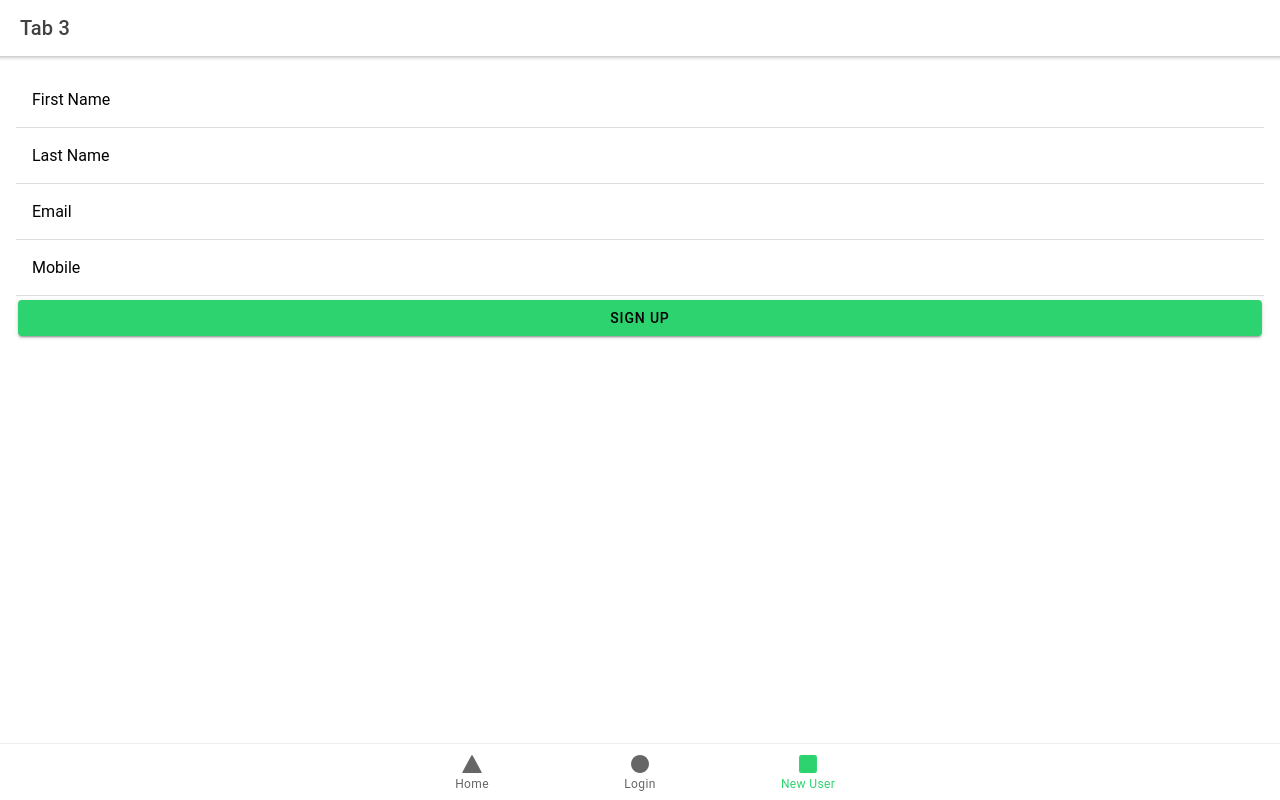
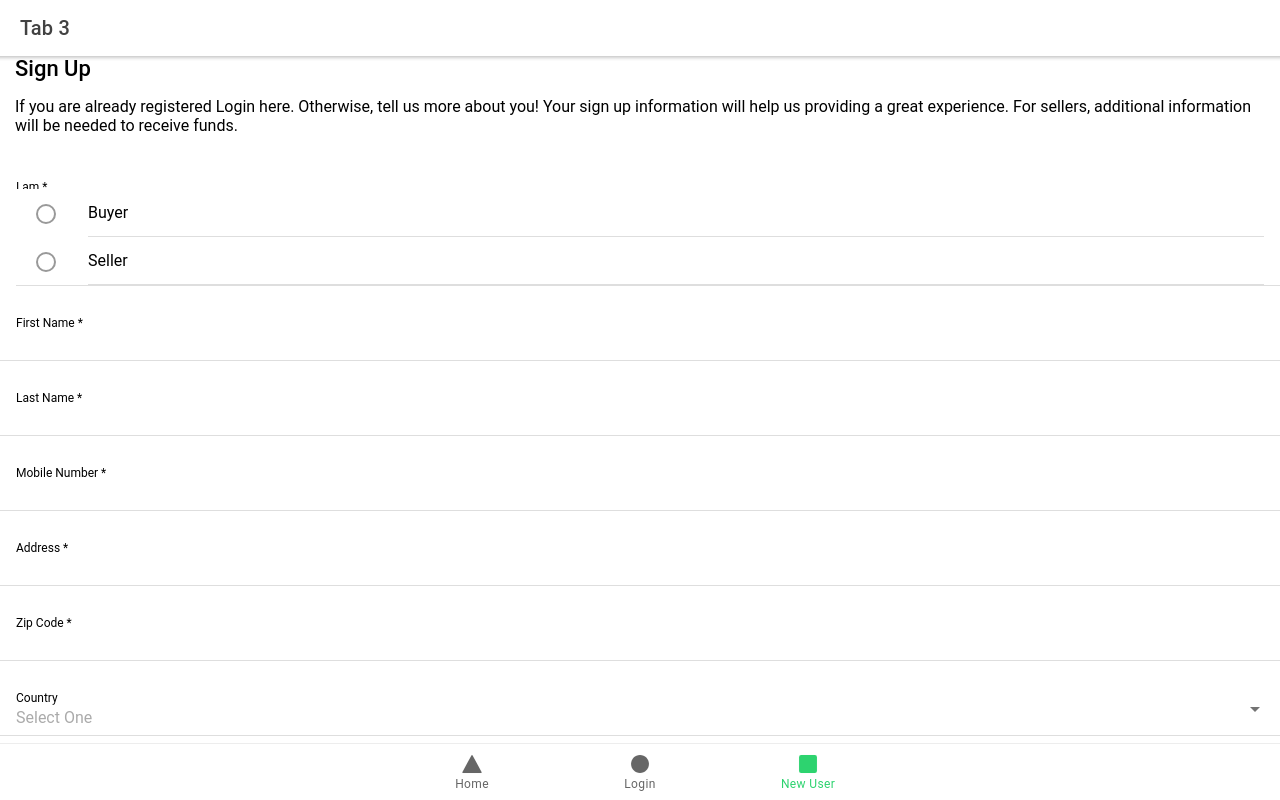
Before and after one commit to ShivSeth/mandi-data, a React (Create React App) app: page /tab3 in a window 1280 px wide. Built offline with nearby package versions, Linux system fonts and the light colour scheme.

Commit message:
Form Changes

```diff
--- /dev/null
+++ b/src/components/Form/form.scss
@@ -0,0 +1,20 @@
+.forms {
+  .input-element {
+    max-width: 95%;
+  }
+  .error-icon {
+    position: absolute;
+    bottom: 8px;
+    right: 10px;
+  }
+  .radio-container {
+    width: 100%;
+  }
+  .space-20 {
+    margin-top: 20px;
+  }
+
+}
+.x-15 {
+  margin: 0 15px 15px;
+}
--- /dev/null
+++ b/src/components/Form/index.tsx
@@ -0,0 +1,92 @@
+
+import { useState } from 'react';
+import { IonItem, IonLabel, IonInput, IonButton, IonIcon, IonRadio, IonRadioGroup, IonSelect, IonSelectOption, IonCheckbox, IonList } from '@ionic/react';
+import {useForm} from 'react-hook-form';
+import { alertCircleOutline } from "ionicons/icons";
+
+import './form.css'
+
+export const Form =  ({ ...props }) => {
+  const [formData, setFormData] = useState<string>('');
+
+  const { register, handleSubmit, formState: { errors } } = useForm({
+		mode: "onTouched",
+		reValidateMode: "onChange"
+	});
+
+  const updateData = (data: any) => {
+    const formArr = formData;
+
+    console.log('updateData', data, data.target.name);
+  }
+
+  const onSubmit = (data: any) => {
+    console.log(data);
+  }
+
+  return (
+    <>
+      <h3 className='x-15'> {props.title}</h3>
+      <div className='x-15'>{props.subContent}</div>
+      <form onSubmit={ handleSubmit(onSubmit) } className="forms">
+        { props.fields.map((field: any, index: any) => {
+          const { label, required, requiredOptions, props } = field;
+
+          return (
+            <IonItem key={ `form_field_${ index }` }>
+                {props.type === 'radio' &&
+                  <IonRadioGroup className="radio-container" name={props.name} key={props.type} onIonChange={e => updateData(e)}>
+                    {label && <IonLabel className="space-20" position="stacked">{ label } </IonLabel>}
+                    { props.radioOptions.map((item: any, i: any) => {
+                      return (
+                        <IonItem key={`radio_field_${i}`}>
+                          <IonLabel>{item}</IonLabel>
+                          <IonRadio slot="start" value={item} />
+                        </IonItem>
+                      )
+                    }) }
+                  </IonRadioGroup>
+                }
+                {props.type === 'select' &&
+                  <>
+                    {label && <IonLabel className="space-20" position="stacked">{ label } </IonLabel>}
+                    <IonSelect key={props.type} placeholder="Select One" onIonChange={e => updateData(e)} { ...register(props.name, { required, ...requiredOptions }) }>
+                      { props.optionsData.map((item: any, s: any) => {
+                        return (
+                          <IonSelectOption key={`selectoption_${s}`} value={item.code}>{item.value}</IonSelectOption>
+                        )
+                      }) }
+                    </IonSelect>
+                  </>
+                }
+                {props.type === 'checkbox' &&
+                  <>
+                    {label && <IonLabel className="space-20" position="stacked">{ label } </IonLabel>}
+                    { props.checkboxOptions.map((item: any, c: any) => {
+                      return (
+                          <IonList key={`checkbox_${c}`} className='radio-container'>
+                            <IonItem key={`checkbox_item_${c}`} >
+                              <IonLabel >{item}</IonLabel>
+                              <IonCheckbox slot="start" key={`checkbox_${c}`} value={item} { ...register(props.name, { required, ...requiredOptions }) }/>
+                            </IonItem>
+                          </IonList>
+                      )
+                    }) }
+                  </>
+                }
+                {props.type !== 'radio' && props.type !== 'select' && props.type !== 'checkbox' &&
+                  <>
+                    {label && <IonLabel className="space-20" position="stacked">{ label } </IonLabel>}
+                    <IonInput className='input-element' { ...props } { ...register(props.name, { required, ...requiredOptions }) } />
+                  </>
+                }
+              { required && errors[props.name] && <IonIcon className="error-icon" icon={ alertCircleOutline } color="danger" /> }
+            </IonItem>
+          );
+        })}
+
+        <IonButton type="submit" className="ion-margin-top" expand="full">Submit</IonButton>
+      </form>
+    </>
+  );
+};
--- a/src/components/Registration/index.tsx
+++ b/src/components/Registration/index.tsx
@@ -1,33 +1,158 @@
-import React, {useState, useEffect } from 'react';
-import { IonItem, IonLabel, IonInput, IonButton, IonCheckbox } from '@ionic/react';
+import React from 'react';
 import { APIService } from '../../Services/api';
+import {Form} from '../Form';
 
 const Registration: React.FC = () => {
+	const formData = [
+    {
+      label: "I am *",
+			required: true,
+			props: {
+				name: "userType",
+        type: "radio",
+        radioOptions : [
+          'Buyer',
+          'Seller'
+        ]
+			}
+    },
+    {
+			label: "First Name *",
+			required: true,
+			props: {
+				name: "firstname",
+        type: "text",
+        maxLength: 30
+			}
+		},
+    {
+			label: "Last Name *",
+			required: true,
+			props: {
+				name: "lastName",
+        type: "text",
+        maxLength: 30
+			}
+		},
+    {
+			label: "Mobile Number *",
+			required: true,
+			props: {
+				name: "mobile_number",
+        type: "tel",
+        maxLength: 13
+			}
+		},
+    {
+			label: "Address *",
+			required: true,
+			props: {
+				name: "address",
+        type: "text",
+        maxLength: 200
+			}
+		},
+    {
+			label: "Zip Code *",
+			required: true,
+			props: {
+				name: "postal_code",
+        maxLength: 8
+			}
+		},
+    {
+			label: "Country",
+			props: {
+				name: "country",
+        type: "select",
+        optionsData : [
+          {'code': 'CA', value: 'Canada'},
+          {'code': 'US', value: 'United States'},
+          {'code': 'MX', value: 'Mexico'},
+        ]
+			}
+		},
+    {
+			label: "Preferred Language",
+			props: {
+				name: "preferred_language",
+        type: "select",
+        optionsData : [
+          {'code': 'english', value: 'English'},
+          {'code': 'hindi', value: 'Hindi'},
+        ]
+			}
+		},
+    {
+			label: "Preferred Products",
+			props: {
+				name: "preferred_product",
+        type: "checkbox",
+        checkboxOptions : [
+          'Corn',
+          'Almond',
+          'Hazelnut',
+          'Triticale',
+          'Barley',
+          'Corn',
+          'Almond',
+          'Hazelnut',
+          'Triticale',
+        ]
+			}
+		},
+    {
+			label: "Other Preferred Products",
+			props: {
+				name: "preferred_product_other",
+        type: "text"
+			}
+		},
+		{
+			label: "Email",
+			required: true,
+			props: {
+				name: "email",
+        type: "email"
+			}
+		},
+		{
+			label: "Password (6 characters minimum)",
+			required: true,
+			props: {
+				name: "password",
+        type: "password",
+        maxlength: 20,
+        minlength: 6
+			}
+		},
+		{
+			label: "Confirm Password (6 characters minimum)",
+			required: true,
+			props: {
+				name: "password",
+        type: "password",
+        maxlength: 20,
+        minlength: 6
+			}
+		},
+		{
+			label: "",
+			required: true,
+			props: {
+				name: "active",
+        type: "checkbox",
+        checkboxOptions : [
+          "I agree to the terms of service"
+        ]
+			}
+		}
+	];
 
   return (
      <div>
-       <form className="ion-padding">
-      <IonItem>
-        <IonLabel position="floating">First Name</IonLabel>
-        <IonInput />
-      </IonItem>
-      <IonItem>
-        <IonLabel position="floating">Last Name</IonLabel>
-        <IonInput />
-      </IonItem>
-      <IonItem>
-        <IonLabel position="floating">Email</IonLabel>
-        <IonInput type="email" />
-      </IonItem>
-      <IonItem>
-        <IonLabel position="floating">Mobile</IonLabel>
-        <IonInput />
-      </IonItem>
-
-      <IonButton type="submit" expand="block">
-        Sign UP
-      </IonButton>
-    </form>
+       <Form fields= {formData} title='Sign Up' subContent='If you are already registered Login here. Otherwise, tell us more about you! Your sign up information will help us providing a great experience.
+For sellers, additional information will be needed to receive funds.' />
     </div>
   );
 };
```
